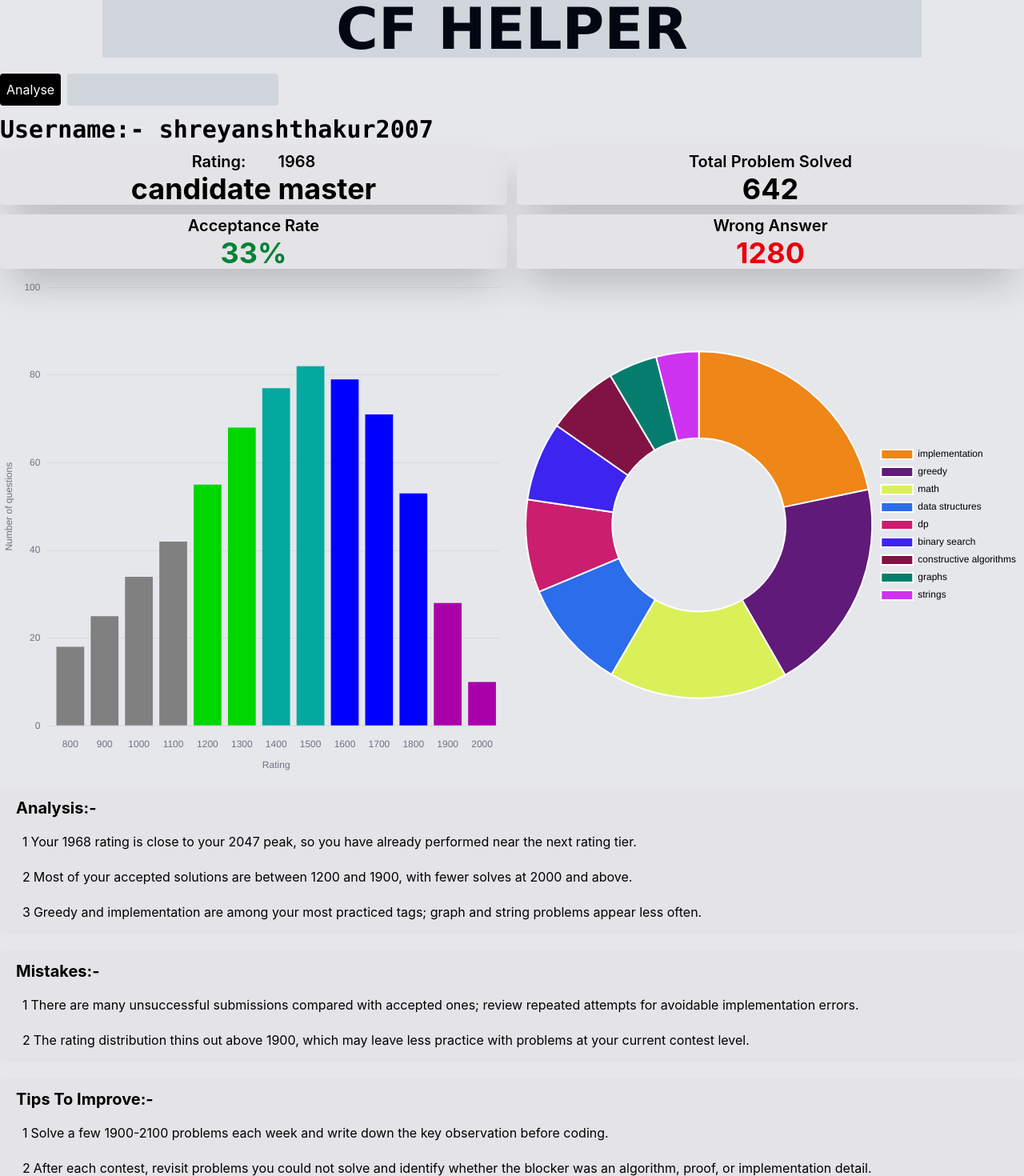
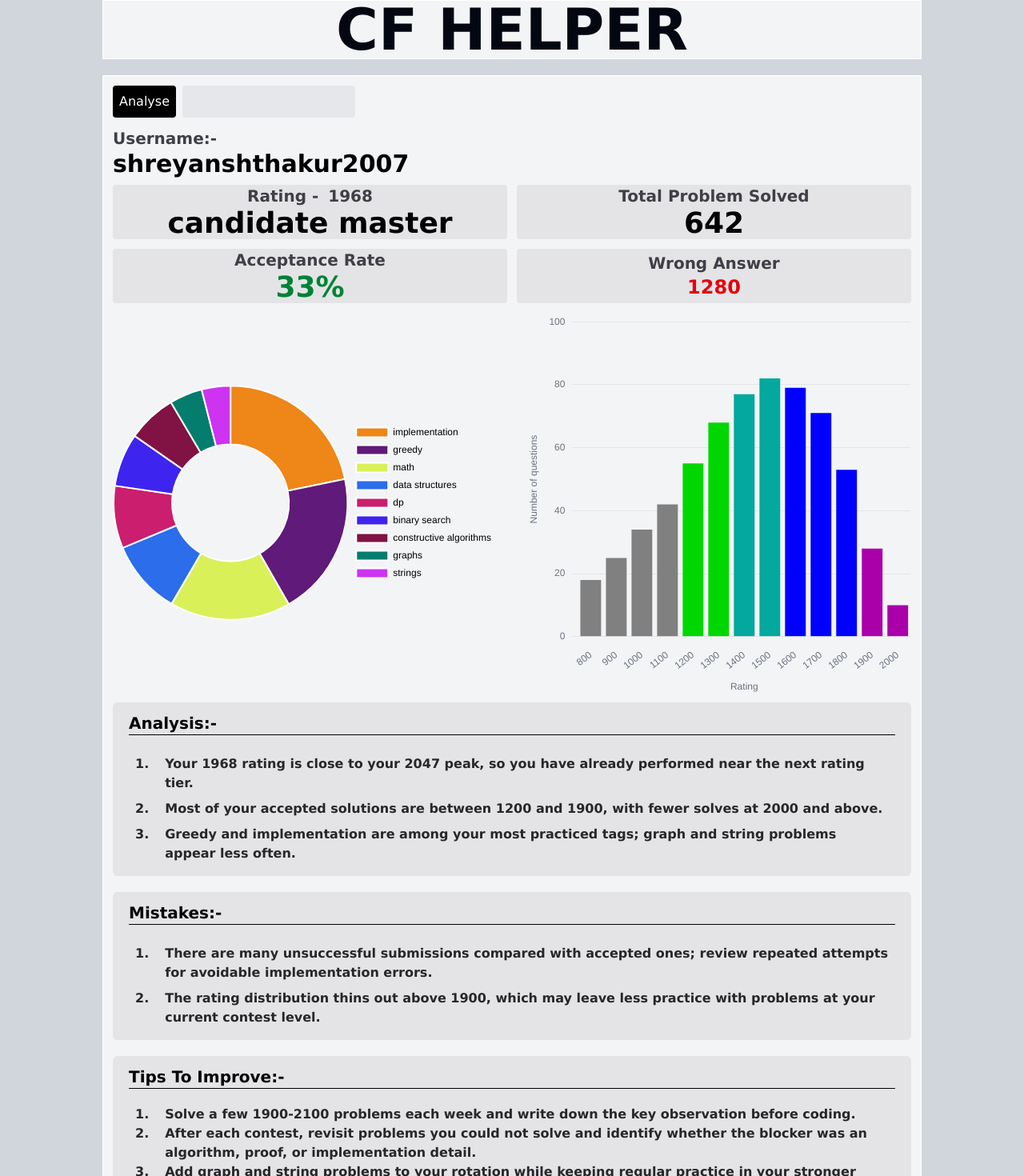
Before and after one commit to Shreyansh-t01/cf_problem_finder, a React (Vite) app in the folder frontend/: page /main in a window 1280 px wide. Shown: the top 1470 px of the page at 80% size. Built offline with nearby package versions, Linux system fonts and the light colour scheme.

Commit message:
first version UI done

```diff
--- a/frontend/src/App.tsx
+++ b/frontend/src/App.tsx
@@ -11,15 +11,20 @@ function App() {
 
   return (
     <>
-    <div className="mainContainer flex flex-col  items-center justify-center bg-gray-200 ">
-     <h1 className="text-7xl  font-semibold bg-gray-300  text-center text-gray-950 w-[80%] font-[verdana]">CF HELPER</h1>
+
+    <div className="mainContainer flex flex-col  items-center justify-center bg-gray-300 ">
+     <h1 className="lg:text-7xl text-4xl  font-semibold bg-gray-100  text-center text-gray-950 w-[80%] font-[verdana] border border-solid border-white border-d-black">CF HELPER</h1>
 
    <Routes>
      <Route path="/" element = {<Enter/>} />
      <Route path="/main" element = {<MainPage/>} />
      <Route path="/problem" element={<ProblemSet/>} />
    </Routes>
+
+
     </div>
+
+
     </>
   )
 }
--- a/frontend/src/component/MainPage.tsx
+++ b/frontend/src/component/MainPage.tsx
@@ -104,45 +104,45 @@ const MainPage = () => {
    else{
 
 return (
-    <div className="container text-white flex flex-col gap-3 mt-5 justify-center ">
+    <div className="container text-white flex flex-col gap-3 mt-5 justify-center lg:w-[80%] border border-solid border-white p-3 mb-10 bg-gray-100 w-full font-[verdana]">
         <div className="serchBar flex gap-2 ">
             <button className='bg-black border-black p-2 text-center rounded-sm' onClick={submitHandler}>Analyse</button>
-            <input type="text" className='bg-gray-300 border-amber-50 p-2 rounded-sm text-black' onChange={(e)=>{
+            <input type="text" className='bg-gray-200 border-amber-50 p-2 rounded-sm text-black' onChange={(e)=>{
                 setUsername(e.target.value)
             }} />
         </div>
-        <div className="mainData flex flex-col gap-2">
-            <div className="mainName text-black">
-               <p className='text-3xl font-bold font-mono'>Username:- {sampleUserDetails.username}</p>
+        <div className="mainData flex flex-col lg:gap-2 mb-15">
+            <div className="mainName text-black flex flex-col">
+               <p className='lg:text-xl text-lg font-semibold text-zinc-700 '>Username:-</p>
+               <p className='lg:text-3xl  text-xl font-semibold '>{sampleUserDetails.username}</p>
             </div>
-            <div className="dataContainer text-black text-xl font-semibold ">
-
-                <div className="mainBox grid grid-cols-2 gap-3">
-                    <div className="ratingBox bg-zinc-200 flex flex-col justify-center items-center shadow-2xl rounded-sm border-gray-500">
-                        <div className="headerText flex gap-10">
-                            <h4>Rating:</h4>
+            <div className="dataContainer text-black lg:text-xl font-semibold ">
+                <div className="mainBox grid lg:grid-cols-2 gap-3">
+                    <div className="ratingBox bg-zinc-200 flex flex-col justify-center items-center  rounded-sm ">
+                        <div className="headerText flex gap-3 text-zinc-700">
+                            <h4 className=''>Rating -</h4>
                             <h4>{sampleUserDetails.rating}</h4>
                              </div>
                          <div className="rank">
-                            <h1 className='text-4xl font-bold'>{sampleUserDetails.rank}</h1>
+                            <h1 className='lg:text-4xl text-2xl font-semibold'>{sampleUserDetails.rank}</h1>
                          </div>
                     </div>
-                     <div className="ratingBox bg-zinc-200 flex flex-col justify-center items-center shadow-2xl rounded-sm border-gray-500">
+                     <div className="ratingBox bg-zinc-200 flex flex-col justify-center items-center  rounded-sm border-gray-500 text-zinc-700">
                         <h3>Total Problem Solved</h3>
-                        <h1 className='text-4xl font-bold'>{sampleUserDetails.totalProblemSolved}</h1>
+                        <h1 className='lg:text-4xl text-2xl font-bold text-black'>{sampleUserDetails.totalProblemSolved}</h1>
                     </div>
-                     <div className="ratingBox bg-zinc-200 flex flex-col justify-center items-center shadow-2xl rounded-sm border-gray-500">
-                       <h3>Acceptance Rate</h3>
-                       <h1 className='text-4xl font-bold text-green-700'>{Math.round(sampleUserDetails.acceptanceRate)}%</h1>
+                     <div className="ratingBox bg-zinc-200 flex flex-col justify-center items-center  rounded-sm border-gray-500">
+                       <h3 className='text-zinc-700'>Acceptance Rate</h3>
+                       <h1 className='lg:text-4xl text-2xl font-bold text-green-700'>{Math.round(sampleUserDetails.acceptanceRate)}%</h1>
                     </div>
-                     <div className="ratingBox bg-zinc-200 flex flex-col justify-center items-center shadow-2xl rounded-sm border-gray-500">
-                        <h3>Wrong Answer</h3>
-                        <h1 className='font-bold text-4xl text-red-600'>{sampleUserDetails.wrongAnswers}</h1>
+                     <div className="ratingBox bg-zinc-200 flex flex-col justify-center items-center  rounded-sm border-gray-500">
+                        <h3 className='text-zinc-700'>Wrong Answer</h3>
+                        <h1 className='font-boldlg:text-4xl text-2xl text-red-600'>{sampleUserDetails.wrongAnswers}</h1>
                     </div>
                 </div>
             </div>
 
-            <div className="ratingwiseSolved flex gap-8 w-full self-center">
+            <div className="ratingwiseSolved flex lg:flex-row flex-col lg:gap-8 w-full self-center">
                 {/* <h3 className='font-bold text-xl text-black'>Rating Wise Solved Problems List:-</h3>
                 <table className=' gap-2 w-full text-black'>
                     <thead className='bg-zinc-200 text-black px-3 py-4'>
@@ -163,68 +163,52 @@ return (
 
                     </tbody>
                 </table> */}
+                <TagChart tagged={sampleUserDetails.arrayTagged}/>
                 <RatingChart  rating = {sampleUserDetails.arrayRating} />
-                <TagChart tagged={sampleUserDetails.arrayTagged}/>
-            </div>
-            <div className="tagWiseSolved flex flex-col gap-3 items-center w-[80%] self-center">
-                {/* <h3 className='font-bold text-xl text-black'>Tag Wise Problem Solved :-</h3>
-                <table className=''>
-                      <thead className='bg-zinc-200 text-black'>
-                        <tr className='font-medium text-xl  '>
-                        <th className='text-left px-5 py-3'>No.</th>
-                        <th className='text-left  px-5 py-3'>Tag</th>
-                        <th className='text-left  px-5 py-3'>Problems Solved having this tag</th>
-                    </tr>
-                    </thead>
-                    <tbody className='bg-zinc-200'>
-                        {userDetails.arrayTagged.map((e:[string,number],idx)=>(
-                            <tr className='hover:bg-zinc-200 border-b-2 border-gray-500'>
-                        <td className='px-5 py-2 text-black ' >{idx+1}</td>
-                        <td className='px-5 py-2 text-black' >{e[0]}</td>
-                        <td className='px-5 py-2 text-black'>{e[1]}</td>
-                       </tr>
-                        ))}
-
-                    </tbody>
-                </table> */}
-
 
             </div>
+
             <div className="aiResponse flex flex-col gap-5">
                 <div className="analysis">
 
-                   <div className="pointsContainer bg-zinc-200 rounded-md px-5 py-3 flex flex-col gap-3 text-black">
-                    <h3 className='font-bold text-xl text-black'>Analysis:-</h3>
-                     {sampleUserDetails.aiResponse? sampleUserDetails.aiResponse.analysisOfUser.map((e,idx)=>(
-                            <div className="points bg-zinc-200 rounded-sm px-2 py-1 flex gap-1" key={idx}>
-                            <h4>{idx+1}</h4>
+                   <div className="pointsContainer bg-zinc-200 rounded-md lg:px-5 lg:py-3 px-3 py-1 flex flex-col lg:gap-5 gap-2 ">
+                    <h3 className='font-bold text-xl text-black border-b border-b-black'>Analysis:-</h3>
+                     <div className="pointsContainer">
+                        {sampleUserDetails.aiResponse? sampleUserDetails.aiResponse.analysisOfUser.map((e,idx)=>(
+                            <div className="points font-semibold rounded-sm px-2 py-1 flex lg:gap-5 gap-2 text-zinc-800" key={idx}>
+                            <h4>{idx+1}.</h4>
                            <h4>{e}</h4>
                          </div>
                           )):<></>}
+                     </div>
                    </div>
                 </div>
                 <div className="mistakes">
 
-                    <div className="pointsContainer bg-zinc-200 rounded-md px-5 py-3 flex flex-col   gap-3 text-black">
-                        <h3 className='font-bold text-xl text-black'>Mistakes:-</h3>
-                          {sampleUserDetails.aiResponse? sampleUserDetails.aiResponse.mistakesUserMade.map((e,idx)=>(
-                            <div className="points bg-zinc-200 rounded-sm px-2 py-1 flex gap-1" key={idx}>
-                                <h4>{idx+1}</h4>
+                    <div className="pointsContainer bg-zinc-200 rounded-md lg:px-5 lg:py-3 px-3 py-1 flex flex-col lg:gap-5 gap-2 ">
+                        <h3 className='font-bold text-xl text-black border-b border-b-black'>Mistakes:-</h3>
+                          <div className="pointsContainer">
+                            {sampleUserDetails.aiResponse? sampleUserDetails.aiResponse.mistakesUserMade.map((e,idx)=>(
+                            <div className="points font-semibold rounded-sm px-2 py-1 flex lg:gap-5 gap-2 text-zinc-800" key={idx}>
+                                <h4>{idx+1}.</h4>
                            <h4>{e}</h4>
                          </div>
                           )):<></>}
+                          </div>
                     </div>
                 </div>
                 <div className="tipsToImprove">
 
-                    <div className="pointsContainer bg-zinc-200 rounded-md px-5 py-3  flex flex-col gap-3">
-                         <h3 className='font-bold text-xl text-black' >Tips To Improve:-</h3>
-                       {sampleUserDetails.aiResponse? sampleUserDetails.aiResponse.adviceUser.map((e,idx)=>(
-                            <div className="points bg-zinc-200 rounded-sm px-2 py-1 flex gap-1 text-black" key={idx}>
-                                <h4>{idx+1}</h4>
+                    <div className="pointsContainer bg-zinc-200 rounded-md lg:px-5 lg:py-3 px-3 py-1 flex flex-col lg:gap-5 gap-2 text-black">
+                         <h3 className='font-bold text-xl text-black border-b border-b-black' >Tips To Improve:-</h3>
+                      <div className="pointsContainer flex flex-col">
+                         {sampleUserDetails.aiResponse? sampleUserDetails.aiResponse.adviceUser.map((e,idx)=>(
+                            <div className="points  rounded-sm px-2  flex  text-zinc-800 font-semibold lg:gap-5 gap-2" key={idx}>
+                                <h4>{idx+1}.</h4>
                            <h4>{e}</h4>
                          </div>
                           )):<></>}
+                      </div>
                     </div>
                 </div>
             </div>
--- a/frontend/src/component/ProblemSet.tsx
+++ b/frontend/src/component/ProblemSet.tsx
@@ -70,17 +70,30 @@ const {loading,setLoading}  = useLoading();
   }
   // url https://codeforces.com/problemset/problem/{contextId}/{index}
   return (
-    <div className='flex flex-col items-center mt-5'>
-      <h2 className='text-4xl font-bold text-black'>Personalized Problem Set</h2>
+    <div className='flex flex-col items-center mt-5 bg-zinc-200'>
+      <h2 className='lg:text-4xl text-xl font-bold text-black'>Personalized Problem Set</h2>
       {/* <div className="pdfContainer">
         <button className='bg-black text-white rounded-md px-3 py-2'>Get PDF</button>
       </div> */}
-      <div className="questionsContainer flex flex-col gap-8 border-2 border-black w-screen h-full justify-center items-center">
-            <div className="setContainer w-3/4">
-                <h3 className='text-4xl font-bold'>Train Your Brain..</h3>
+      <div className="questionsContainer flex flex-col lg:gap-8 gap-4 border-2 border-black w-screen h-full justify-center items-center">
+            <div className="setContainer  sm:w-[80%] w-full  rounded-sm lg:px-8 lg:py-4 px-3 py-3">
+                <h3 className='lg:text-4xl text-2xl font-bold'>Train Your Brain..</h3>
                  {problemSet1?.map((e:problem,idx)=>{
                      return (
-                        <div className='flex text-black bg-white px-4 py-2 gap-10'>
+                        <div className='flex text-black bg-white lg:px-3 lg:py-2 lg:gap-8 px-2 py-1 gap-4 text-sm sm:text-lg font-semibold'>
+                         <div className="counter">{idx+1}.</div>
+                         <div className="problemLink">
+                         <a href={"https://codeforces.com/problemset/problem/"+`${e.contestId}/${e.index}`} >{e.problemName}</a>
+                         </div>
+                        </div>
+                     )
+                 })}
+            </div>
+            <div className="setContainer  sm:w-[80%] w-full  rounded-sm lg:px-8 lg:py-4 px-3 py-3">
+                <h3 className='lg:text-4xl text-2xl font-bold'>Muscle Up...</h3>
+                 {problemSet2?.map((e:problem,idx)=>{
+                     return (
+                        <div className='flex text-black bg-white lg:px-3 lg:py-2 lg:gap-8 px-2 py-1 gap-4 text-sm sm:text-lg font-semibold'>
                          <div className="counter">{idx+1}</div>
                          <div className="problemLink">
                          <a href={"https://codeforces.com/problemset/problem/"+`${e.contestId}/${e.index}`} >{e.problemName}</a>
@@ -89,24 +102,11 @@ const {loading,setLoading}  = useLoading();
                      )
                  })}
             </div>
-            <div className="setContainer w-3/4">
-                <h3 className='text-4xl font-bold'>Muscle Up...</h3>
-                 {problemSet2?.map((e:problem,idx)=>{
-                     return (
-                        <div className='flex text-black bg-white px-4 py-2'>
-                         <div className="counter">{idx+1}</div>
-                         <div className="problemLink">
-                         <a href={"https://codeforces.com/problemset/problem/"+`${e.contestId}/${e.index}`} >{e.problemName}</a>
-                         </div>
-                        </div>
-                     )
-                 })}
-            </div>
-            <div className="setContainer w-3/4">
-                <h3 className='text-4xl font-bold'>Explore...</h3>
+            <div className="setContainer  sm:w-[80%] w-full  rounded-sm lg:px-8 lg:py-4 px-3 py-3">
+                <h3 className='lg:text-4xl text-2xl font-bold'>Explore...</h3>
                  {problemSet3?.map((e:problem,idx)=>{
                      return (
-                        <div className='flex text-black bg-white px-4 py-2'>
+                        <div className='flex text-black bg-white lg:px-3 lg:py-2 lg:gap-8 px-2 py-1 gap-4 text-sm sm:text-lg font-semibold'>
                          <div className="counter">{idx+1}</div>
                          <div className="problemLink">
                          <a href={"https://codeforces.com/problemset/problem/"+`${e.contestId}/${e.index}`} >{e.problemName}</a>
@@ -116,6 +116,9 @@ const {loading,setLoading}  = useLoading();
                  })}
             </div>
       </div>
+      <div className='text-xl font-semibold text-gray-800 py-10 lg:px-10 px-2 w-full text-center font-mono'>
+      Disclaimer:- This problem set is generated on the basis of your Rating, previsouly Practiced question's rating and tags and what expert advices at you rating range to help you reach your next rating tier .. Thank you
+    </div>
     </div>
   )
 }
--- a/frontend/src/component/RatingChart.tsx
+++ b/frontend/src/component/RatingChart.tsx
@@ -96,7 +96,7 @@ for(i=0;i<sorted.length;i++){
   };
 
   return (
-    <div className='w-1/2 '>
+    <div className='lg:w-1/2 w-full'>
       <Bar options={options} data={data} />
     </div>
   );
--- a/frontend/src/component/TagChart.tsx
+++ b/frontend/src/component/TagChart.tsx
@@ -69,18 +69,12 @@ const  DoughnutChart = {
             }
         }
 
-
-
-
     }]
 }
 
-
-
-
 return (
 
-    <div className='w-1/2 '>
+    <div className='lg:w-1/2 w-full '>
          <Doughnut options={chartOptions} data={DoughnutChart}/>
     </div>
 
--- a/frontend/src/index.css
+++ b/frontend/src/index.css
@@ -4,9 +4,8 @@
     display: flex;
     flex-direction: column;
     gap: 1rem;
-    padding-inline: 3rem;
-    padding-block: 4rem;
-    background-color: rgb(236, 236, 255);
+
+    /* background-color: rgb(236, 236, 255); */
     border: 2px solid black;
     box-shadow: 2px 2px 2px 2px solid black;
     /* font-family: Verdana, Geneva, Tahoma, sans-serif; */
```
